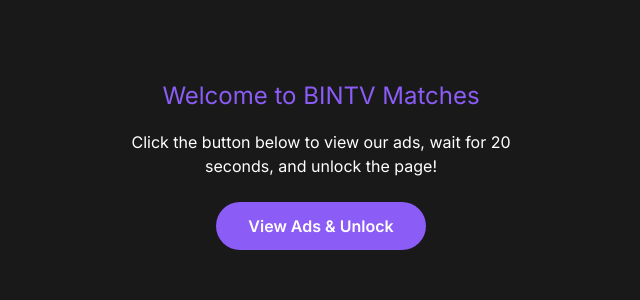
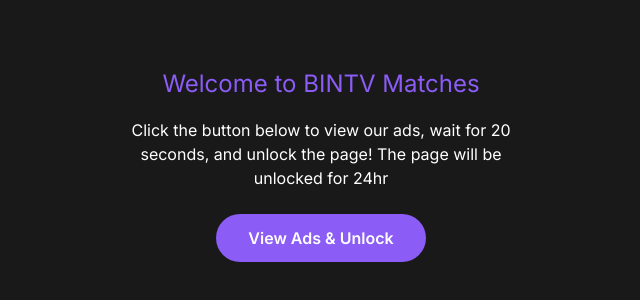
Before and after one commit to PrabashSapkota/Fancode2, a plain HTML site: page index.html in a window 1280 px wide. Shown: the part 236-536 px from the top of the page, without its empty margins (319-959 px from the left). Drawn offline with nearby package versions, Linux system fonts and the light colour scheme.

Commit message:
Update index.html

```diff
--- a/index.html
+++ b/index.html
@@ -325,7 +325,7 @@ body {
 <!-- Lock screen -->
 <div id="lockScreen" style="display: none;">
     <h2>Welcome to BINTV Matches</h2>
-    <p>Click the button below to view our ads, wait for 20 seconds, and unlock the page!</p>
+    <p>Click the button below to view our ads, wait for 20 seconds, and unlock the page! The page will be unlocked for 24hr</p>
     <button id="unlockButton">View Ads & Unlock</button>
     <div id="countdown"></div>
 </div>
```
